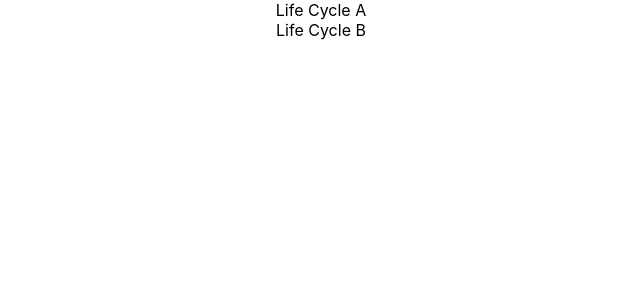
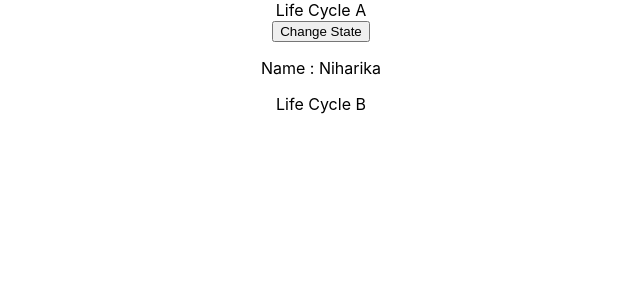
Before and after one commit to niharika293/React-JS-, a React (Create React App) app: page / in a window 1280 px wide. Shown: the top 300 px of the page, without its empty margins (319-959 px from the left). Built offline with nearby package versions, Linux system fonts and the light colour scheme.

Commit message:
Component Updating Lifecycle Methods.

```diff
--- a/src/Components/LifeCycleA.js
+++ b/src/Components/LifeCycleA.js
@@ -22,11 +22,33 @@ export class LifeCycleA extends Component {
         console.log('LifecYcle A componentDidMount');
     }
 
+    shouldComponentUpdate(){
+      console.log('LifecYcle A shouldComponentUpdate');
+      return true;
+    }
+
+    getSnapshotBeforeUpdate(){
+      console.log('LifecYcle A getSnapshotBeforeUpdate');
+      return null;
+    }
+
+    componentDidUpdate(){
+      console.log('LifecYcle A componentDidUpdate');
+    }
+
+    changeState = () => {
+      this.setState({
+        name : 'Niharika Gurnani'
+      })
+    }
+
     render() {
         console.log('Lifecycle A render()');
     return (
       <div>
-          Life Cycle A
+          Life Cycle A <br/>
+          <button onClick={this.changeState}>Change State</button>
+          <p> Name : {this.state.name}</p>
           <LifeCycleB></LifeCycleB>
       </div>
     )
--- a/src/Components/LifeCycleB.js
+++ b/src/Components/LifeCycleB.js
@@ -21,6 +21,20 @@ export class LifeCycleB extends Component {
         console.log('LifecYcle B componentDidMount');
     }
 
+    shouldComponentUpdate(){
+      console.log('LifecYcle B shouldComponentUpdate');
+      return true;
+    }
+
+    getSnapshotBeforeUpdate(){
+      console.log('LifecYcle B getSnapshotBeforeUpdate');
+      return null;
+    }
+
+    componentDidUpdate(){
+      console.log('LifecYcle B componentDidUpdate');
+    }
+
     render() {
         console.log('Lifecycle B render()');
     return (
```
